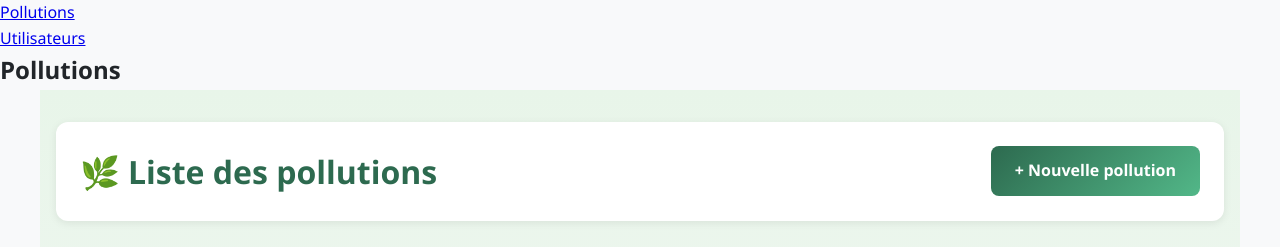
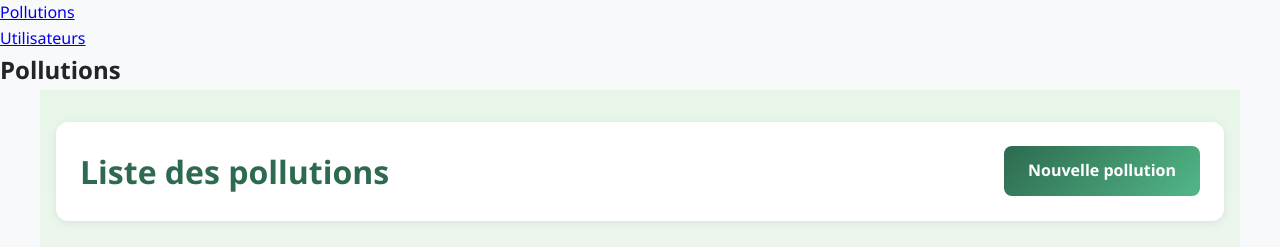
Before and after one commit to Chocoshed/tp04_fromageat_julie_1, an Angular app: page /pollutions in a window 1280 px wide. Shown: the top 247 px of the page. Built offline with nearby package versions, Linux system fonts and the light colour scheme; no server answers.

Commit message:
fix : chargement après suppression

```diff
--- a/src/app/features/pollution/components/pollution-form/pollution-form.css
+++ b/src/app/features/pollution/components/pollution-form/pollution-form.css
@@ -27,10 +27,6 @@
   gap: 0.5rem;
 }
 
-.form-header h2::before {
-  content: "📝";
-  font-size: 1.75rem;
-}
 
 .btn-back {
   color: var(--primary-green);
--- a/src/app/features/pollution/components/pollution-list/pollution-list.css
+++ b/src/app/features/pollution/components/pollution-list/pollution-list.css
@@ -25,11 +25,6 @@
   display: flex;
   align-items: center;
   gap: 0.5rem;
-}
-
-.list-header h2::before {
-  content: "🌿";
-  font-size: 2rem;
 }
 
 .btn-new {
--- a/src/app/features/pollution/components/pollution-list/pollution-list.html
+++ b/src/app/features/pollution/components/pollution-list/pollution-list.html
@@ -2,7 +2,7 @@
   <div class="list-header">
     <h2>Liste des pollutions</h2>
     <a routerLink="/pollutions/create" class="btn-new">
-      + Nouvelle pollution
+      Nouvelle pollution
     </a>
   </div>
 
--- a/src/app/features/pollution/components/pollution-list/pollution-list.ts
+++ b/src/app/features/pollution/components/pollution-list/pollution-list.ts
@@ -21,6 +21,8 @@ export class PollutionList {
       this.service.delete(id).subscribe({
         next: () => {
           console.log('Pollution supprimée avec succès');
+          // Rafraîchir la liste des pollutions après suppression
+          this.pollutions$ = this.service.getAll();
         },
         error: (err) => {
           console.error('Erreur lors de la suppression:', err);
--- a/src/app/features/utilisateur/components/utilisateur-list/utilisateur-list.html
+++ b/src/app/features/utilisateur/components/utilisateur-list/utilisateur-list.html
@@ -1,6 +1,6 @@
 <div>
   <h2>Liste des utilisateurs</h2>
-  <a routerLink="/utilisateurs/create">+ Nouvel utilisateur</a>
+  <a routerLink="/utilisateurs/create">Nouvel utilisateur</a>
 
   <div>
     @for (utilisateur of utilisateurs$|async; track utilisateur.id) {
```
